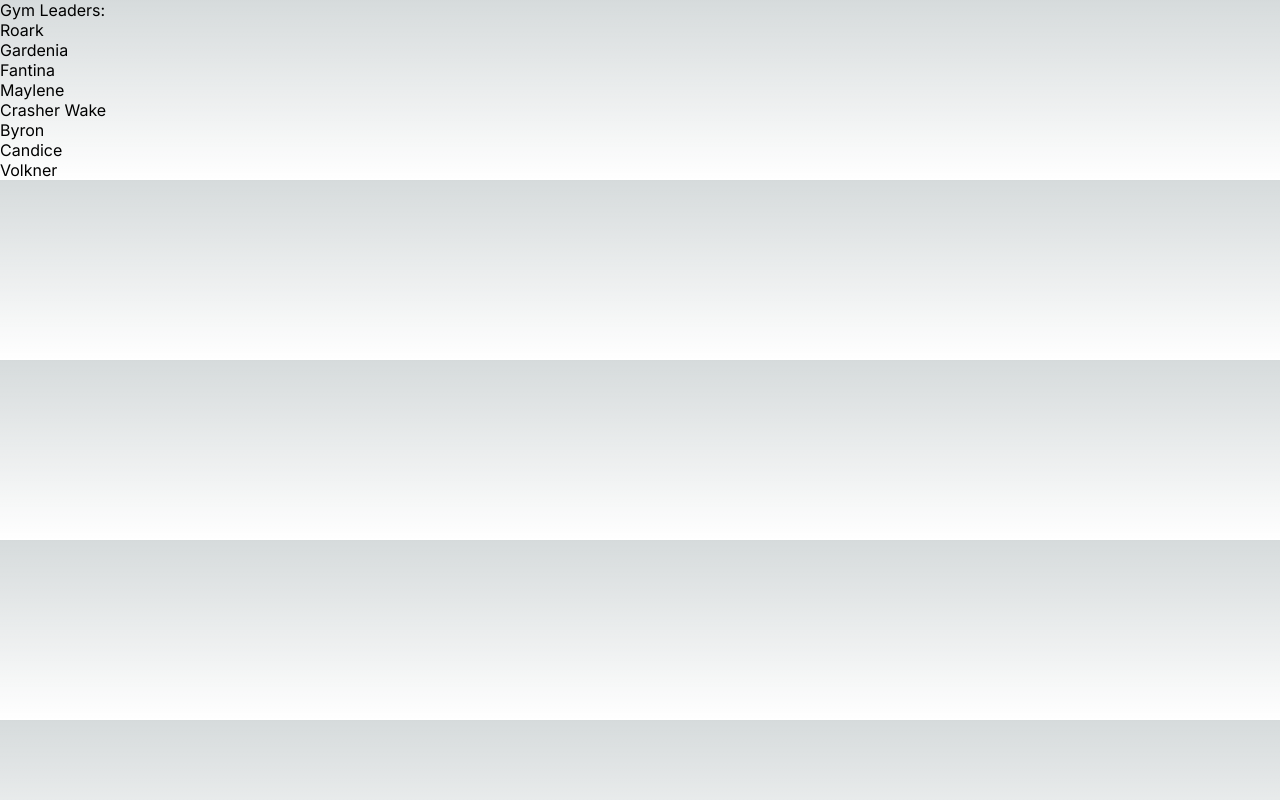
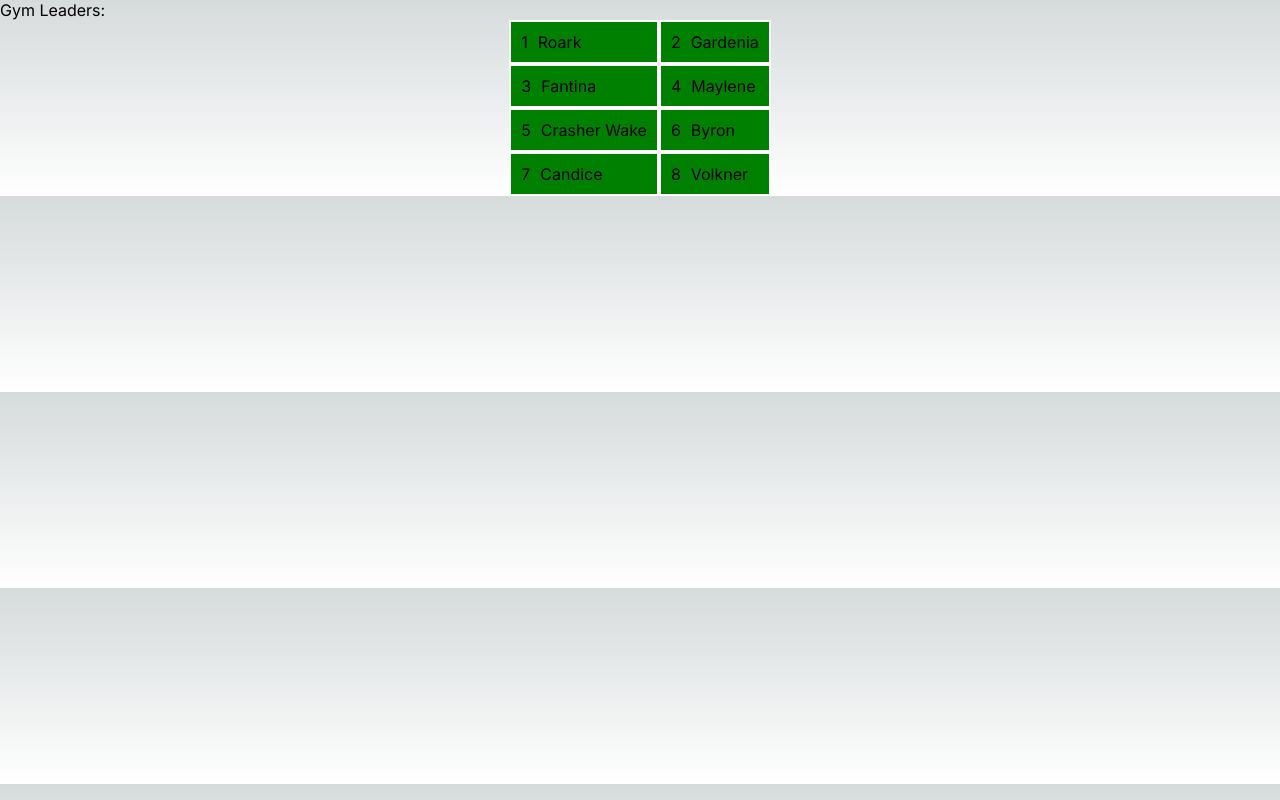
Before and after one commit to cfergusde/Pok-mon-Helper, a Next.js app: page /Start in a window 1280 px wide. Built offline with nearby package versions, Linux system fonts and the light colour scheme.

Commit message:
updating leaders css

```diff
--- a/app/Start/page.js
+++ b/app/Start/page.js
@@ -1,16 +1,25 @@
-
+import GymLeader from "@/components/GymLeader"
+import "../../components/Table.scss";
 
 export default function Start() {
     const leaders = ['Roark', 'Gardenia', 'Fantina', 'Maylene', 'Crasher Wake', 'Byron', 'Candice', 'Volkner']
 
     return (
         <main>
-        <p>Gym Leaders:</p>
-        {
-          leaders.map((leader, index)=>
-            <p key={index}>{leader}</p>
-          )
-        }
+            <p>Gym Leaders:</p>
+            <div style={{ display: 'flex', justifyContent: 'center', alignItems: 'center'}}>
+                <div className={"table"} style={{
+
+                }}>
+                    {
+                    leaders.map((leader, index)=>
+                        <GymLeader name={leader} index={index} key={index}/>
+                    )
+                    }
+                </div>
+            </div>
+
+
         </main>
     )
 }
--- /dev/null
+++ b/components/GymLeader.jsx
@@ -0,0 +1,16 @@
+import './Table.scss';
+
+export default function GymLeader({ name, index }) {
+
+    return (
+        <div className={`r${index}`} style={{
+            display: 'flex',
+            gap: '10px',
+            border: '2px solid white',
+            padding: '10px'
+        }}>
+            <div>{index+1}</div>
+            <div>{name}</div>
+        </div>
+    )
+}
--- /dev/null
+++ b/components/Table.scss
@@ -0,0 +1,44 @@
+.table {
+    display: grid;
+    grid-template-areas: "r0 r1" "r2 r3" "r4 r5" "r6 r7";
+}
+
+.r0 {
+    grid-area: r0;
+    background: green;
+}
+
+.r1 {
+    grid-area: r1;
+    background: green;
+}
+
+.r2 {
+    grid-area: r2;
+    background: green;
+}
+
+.r3 {
+    grid-area: r3;
+    background: green;
+}
+
+.r4 {
+    grid-area: r4;
+    background: green;
+}
+
+.r5 {
+    grid-area: r5;
+    background: green;
+}
+
+.r6 {
+    grid-area: r6;
+    background: green;
+}
+
+.r7 {
+    grid-area: r7;
+    background: green;
+}
--- a/package.json
+++ b/package.json
@@ -13,6 +13,7 @@
     "eslint-config-next": "13.4.4",
     "next": "13.4.4",
     "react": "18.2.0",
-    "react-dom": "18.2.0"
+    "react-dom": "18.2.0",
+    "sass": "^1.62.1"
   }
 }
```
Also changed, not shown: 1 other file (tests, documents, lock files or other folders).
